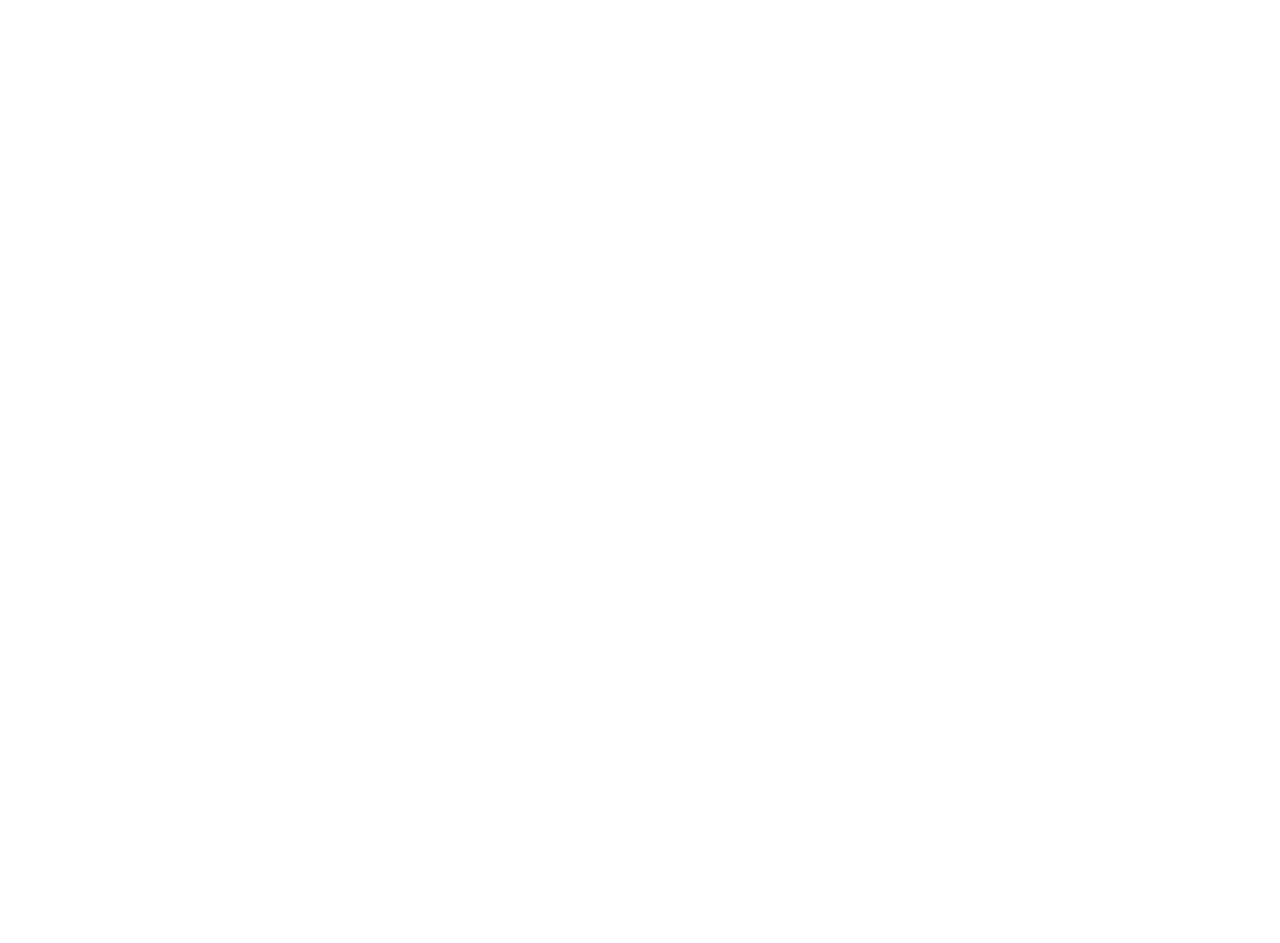
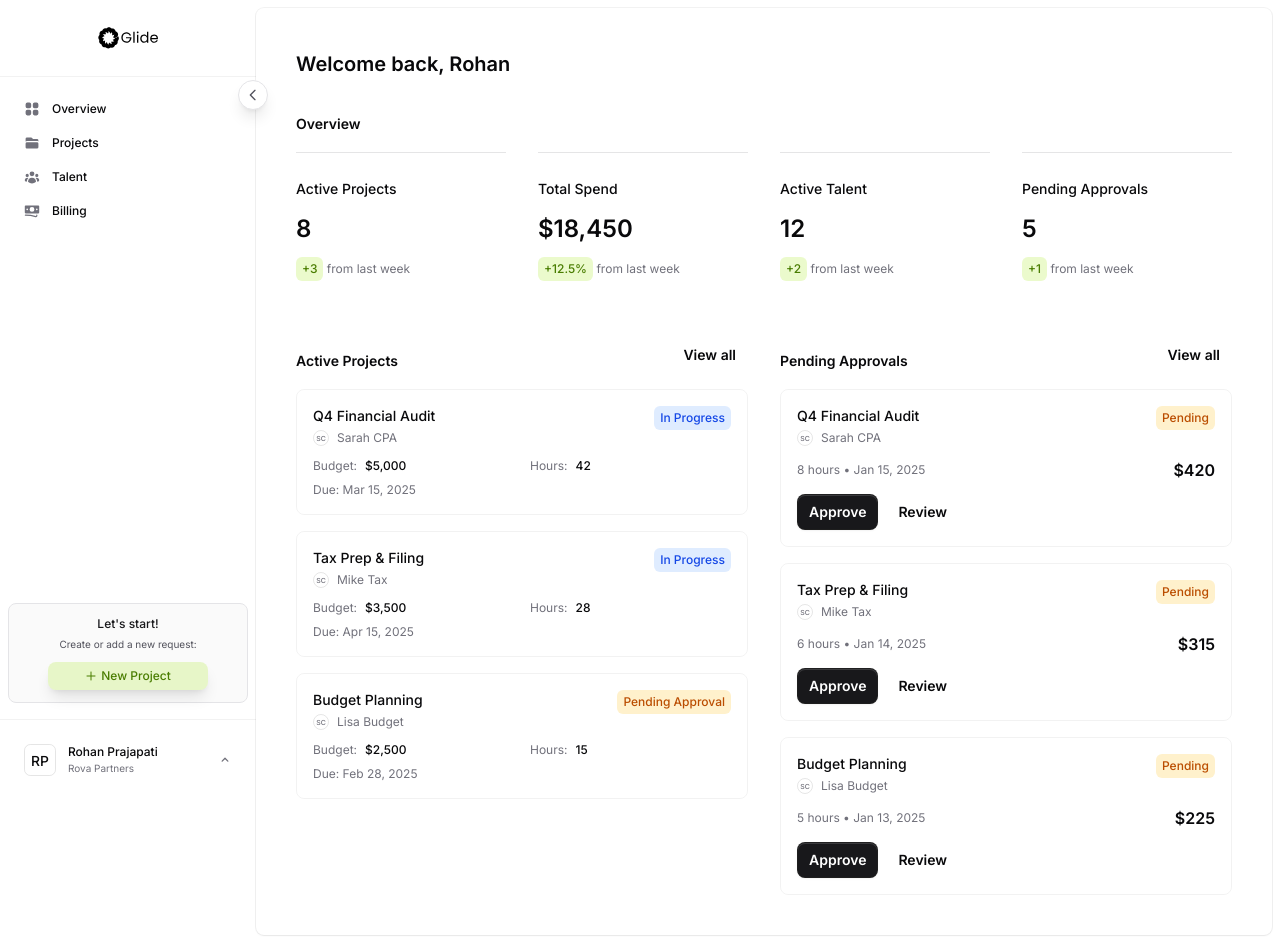
Before and after one commit to aryanvc/Glide-Front-End, a Next.js app in the folder glide-frontend/: page / in a window 1280 px wide. Before the commit this address had no page. Before the commit the page ends 800 px from the top, so only its background shows below. Built offline with nearby package versions, Linux system fonts and the light colour scheme.

Commit message:
feat: render accounting dashboard at root without redirects

```diff
--- a/glide-frontend/src/app/page.jsx
+++ b/glide-frontend/src/app/page.jsx
@@ -1,5 +1,10 @@
-import { redirect } from 'next/navigation'
+import { ApplicationLayout } from './(app)/application-layout'
+import AccountingDashboard from './(app)/accounting-dashboard/page'
 
 export default function Home() {
-  redirect('/accounting-dashboard')
+  return (
+    <ApplicationLayout>
+      <AccountingDashboard />
+    </ApplicationLayout>
+  )
 }
```
